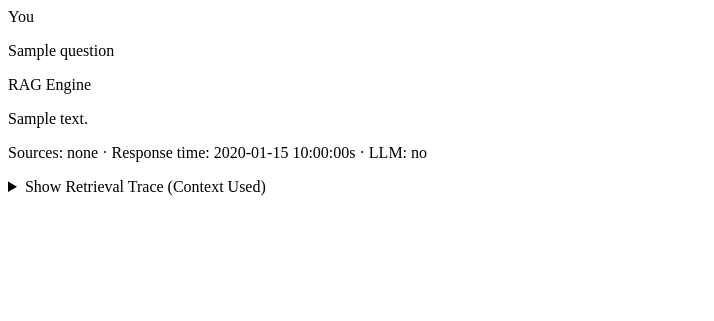
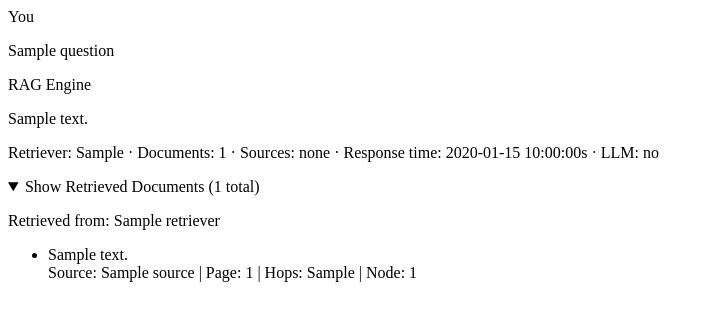
Before and after one commit to nsasto/RAGdoll, a Flask app: template demo_app/templates/partials/chat_response.html in a window 1280 px wide. Shown: the top 321 px of the page, without its empty margins (0-714 px from the left). Run offline with Flask 3, Linux system fonts and the light colour scheme; the template is opened without the code that fills it: most values are stand-ins (such as "Sample title", 1, 10 or a date in 2020).

Commit message:
feat: Add retriever mode selection to chat endpoint and update response context

```diff
--- a/demo_app/templates/partials/chat_response.html
+++ b/demo_app/templates/partials/chat_response.html
@@ -10,53 +10,43 @@
       <p class="text-sm font-semibold text-gray-800 mb-1">RAG Engine</p>
       <p class="text-sm break-words whitespace-pre-wrap">{{ answer }}</p>
       <p class="text-[11px] text-gray-500 mt-2">
+        Retriever: {{ retriever_used or "vector" }} ·
+        Documents: {{ num_documents or 0 }} ·
         Sources: {{ (sources_used or []) | join(", ") or "none" }} ·
         Response time: {{ response_time or 0 }}s · LLM: {{ "yes" if used_llm else "no" }}
       </p>
     </div>
   </div>
-  {% set vector_hits = vector_hits_raw or vector_docs %}
-  {% set graph_hits = graph_hits_raw or graph_docs %}
-  <details class="bg-white border border-gray-200 rounded-2xl p-3 text-xs text-gray-600" {% if vector_hits or graph_hits %}open{% endif %}>
+  <details class="bg-white border border-gray-200 rounded-2xl p-3 text-xs text-gray-600" {% if documents %}open{% endif
+    %}>
     <summary class="cursor-pointer font-semibold text-gray-800">
-      Show Retrieval Trace (Context Used)
+      Show Retrieved Documents ({{ num_documents or 0 }} total)
     </summary>
     <div class="mt-2 space-y-2">
-      {% if vector_hits %}
+      {% if documents %}
       <div>
-        <p class="font-semibold text-gray-700">Vector hits</p>
+        <p class="font-semibold text-gray-700">Retrieved from: {{ retriever_used or "vector" }} retriever</p>
         <ul class="list-disc pl-4 space-y-1">
-          {% for doc in vector_hits %}
+          {% for doc in documents %}
           <li>
-            {{ (doc.content or "")[:220] }}
+            <span class="break-words">{{ (doc.page_content or "")[:300] }}{% if (doc.page_content or "")|length > 300
+              %}...{% endif %}</span>
             {% if doc.metadata %}
-            <span class="text-[10px] text-gray-400">(source: {{ doc.metadata.get("source") or "unknown" }})</span>
+            <div class="text-[10px] text-gray-400 mt-1">
+              Source: {{ doc.metadata.get("source") or "unknown" }}
+              {% if doc.metadata.get("page") %} | Page: {{ doc.metadata.get("page") }}{% endif %}
+              {% if doc.metadata.get("hop_distance") is not none %} | Hops: {{ doc.metadata.get("hop_distance") }}{%
+              endif %}
+              {% if doc.metadata.get("node_id") %} | Node: {{ doc.metadata.get("node_id") }}{% endif %}
+            </div>
             {% endif %}
           </li>
           {% endfor %}
         </ul>
       </div>
-      {% endif %}
-      {% if graph_hits %}
-      <div>
-        <p class="font-semibold text-gray-700">Graph hits</p>
-        <ul class="list-disc pl-4 space-y-1">
-          {% for doc in graph_hits %}
-          <li>
-            {{ (doc.content or "")[:220] }}
-            {% if doc.metadata %}
-            <span class="text-[10px] text-gray-400">
-              (type: {{ doc.metadata.get("node_type") or "node" }}, id: {{ doc.metadata.get("node_id") or "n/a" }}
-              {% if doc.metadata.get("connected_to") %} | neighbors: {{ doc.metadata.get("connected_to") | join(", ") }}{% endif %})
-            </span>
-            {% endif %}
-          </li>
-          {% endfor %}
-        </ul>
-      </div>
-      {% endif %}
-      {% if not vector_hits and not graph_hits %}
-      <p class="text-gray-400">No retrieval context available. Run ingestion first.</p>
+      {% else %}
+      <p class="text-gray-400">No retrieval context available. Run ingestion first or check if documents were indexed.
+      </p>
       {% endif %}
     </div>
   </details>
```
Also changed, not shown: demo_app/main.py (+6 -3 lines), ragdoll/ragdoll.py (+32 -3 lines).
